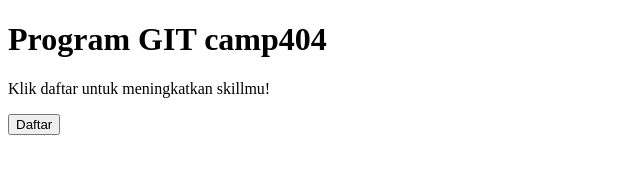
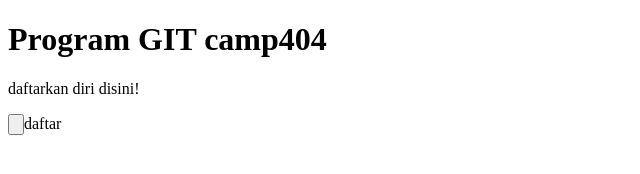
Before and after one commit to Ilhamaisyi15/latihanGIT, a plain HTML site: page index.html in a window 1280 px wide. Shown: the whole page, without its empty margins (0-640 px from the left). Drawn offline with Linux system fonts and the light colour scheme.

Commit message:
mengubah index.html dari github

```diff
--- a/index.html
+++ b/index.html
@@ -7,7 +7,7 @@
   </head>
   <body>
     <h1>Program GIT camp404</h1>
-    <p>Klik daftar untuk meningkatkan skillmu!</p>
-    <button>Daftar</button>
+    <p>daftarkan diri disini!</p>
+    <input type="button">daftar</input>
   </body>
 </html>
```
